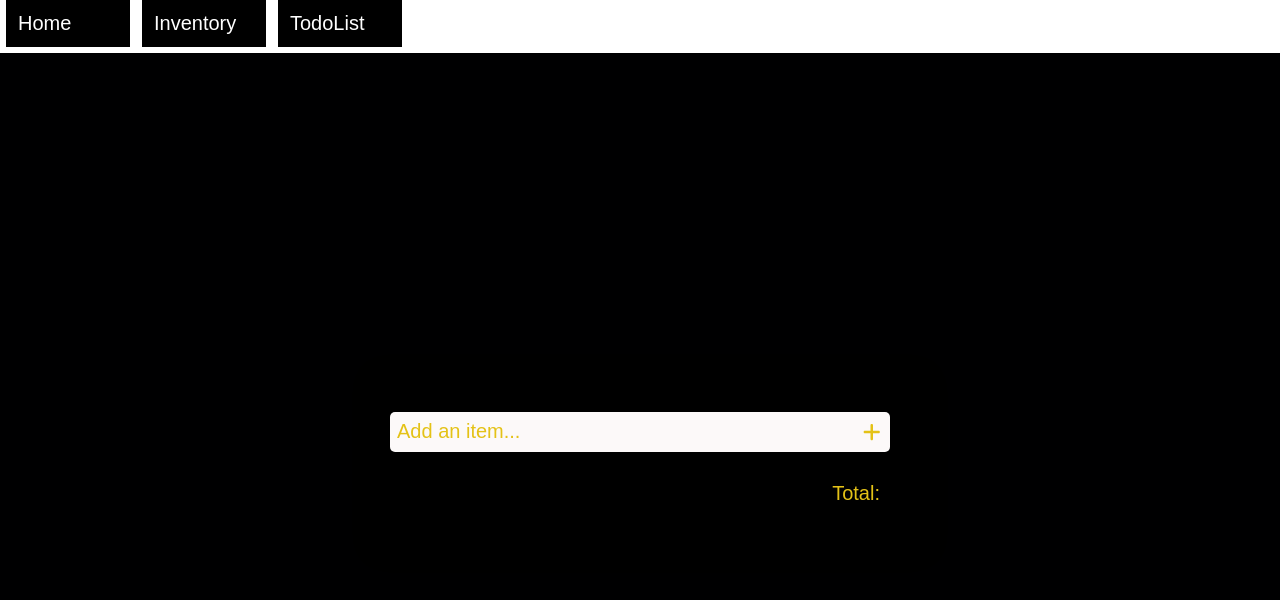
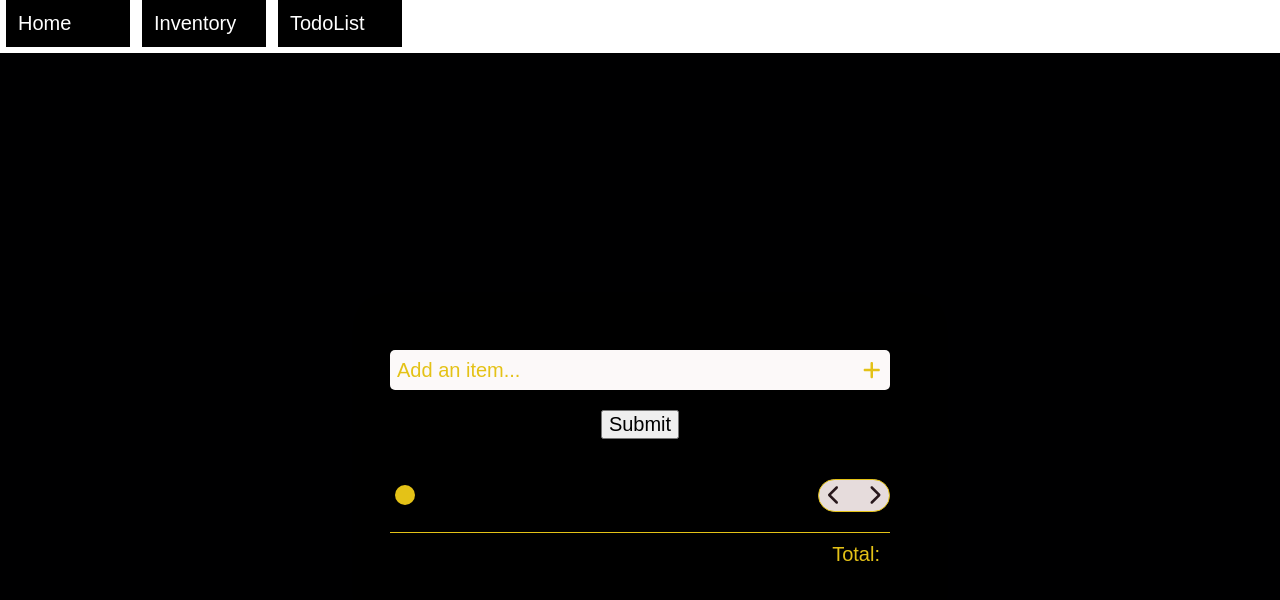
Before and after one commit to bfemeng/phase2-project, a React (Create React App) app: page /inventory in a window 1280 px wide. Shown: the top 600 px of the page. Built offline with nearby package versions, Linux system fonts and the light colour scheme; data requests are answered from the project's data file.

Commit message:
added useEffect

```diff
--- a/db.json
+++ b/db.json
@@ -1,5 +1,9 @@
 {
-  "items": [],
+  "items": [
+    {
+      "id": 1
+    }
+  ],
   "todos": [
     {
       "content": "YES",
--- a/src/components/Inventory.js
+++ b/src/components/Inventory.js
@@ -1,10 +1,10 @@
-import React, { useState } from 'react'
+import React, { useState, useEffect } from 'react'
 import './index.css';
 import { FontAwesomeIcon } from '@fortawesome/react-fontawesome';
 import { faChevronRight, faChevronLeft, faCircle, faCheckCircle, faPlus } from '@fortawesome/free-solid-svg-icons';
 
 const Inventory = () => {
-  const [inventory, setInventory] = useState([]);
+//   const [inventory, setInventory] = useState([]);
   const [items, setItems] = useState([]);
 
 	const [inputValue, setInputValue] = useState([]);
@@ -13,14 +13,13 @@ const Inventory = () => {
 	function handleSubmit(e) {
 		e.preventDefault();
 		const itemData = {
-			todo: {
+			inventory: {
                 items: items,
-                completed: false
             }
         }
 		console.log(itemData)
 
-		fetch("http://localhost:3001/inventory", {
+		fetch("http://localhost:3001/items", {
 		  method: "POST",
 		  headers: {
 			"Content-Type": "application/json",
@@ -31,6 +30,20 @@ const Inventory = () => {
 		  .then((r) => r.json())
 		  .then((newItem) => console.log(newItem));
 	  }
+
+	  useEffect(() => {
+		fetch('http://localhost:3001/items')
+		.then((r) => r.json())
+		.then(setItems);
+	}, []);
+
+	const inventoryList= items.map((data, index) => {
+		return (
+		  <div key={index}>
+			{data.itemData}
+		  </div>
+		);
+	  });
 
 	const handleAddButtonClick = () => {
 		const newItem = {
@@ -78,10 +91,16 @@ const Inventory = () => {
 	return (
 		<div className='app-background'>
 			<div className='main-container'>
+				<form onSubmit={handleSubmit}>
 				<div className='add-item-box'>
-					<input onSubmit={handleSubmit} value={inputValue} onChange={(event) => setInputValue(event.target.value)} className='add-item-input' placeholder='Add an item...' />
+					<input value={inputValue} onChange={(event) => setInputValue(event.target.value)} className='add-item-input' placeholder='Add an item...' />
 					<FontAwesomeIcon icon={faPlus} onClick={() => handleAddButtonClick()} />
 				</div>
+				<input type="submit" value="Submit" />
+				</form>
+					<ol>
+       					{inventoryList}
+      				</ol>
 				<div className='item-list'>
 					{items.map((item, index) => (
 						<div className='item-container'>
```
